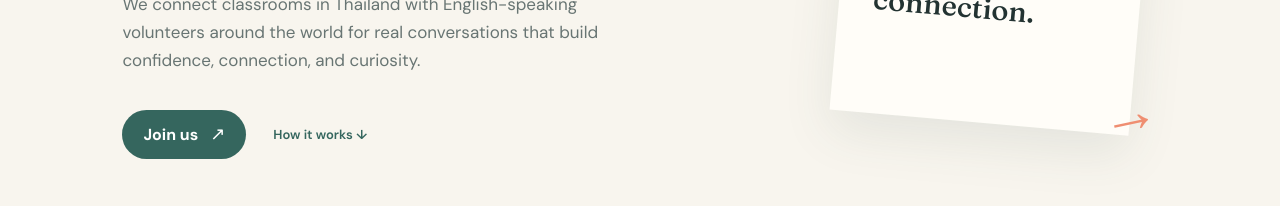
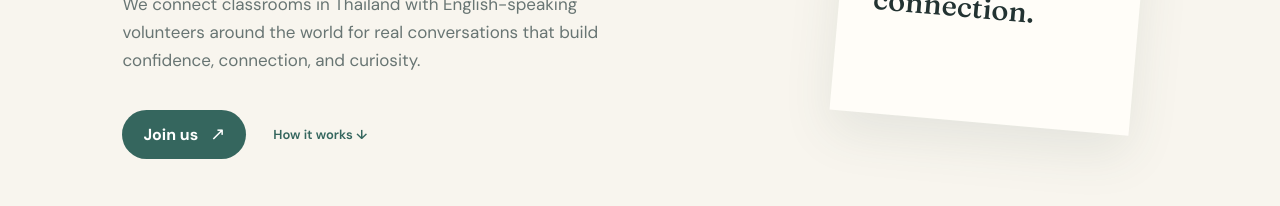
Before and after one commit to MichelleBKelly/beyond-the-lessons, a React (Vite) app in the folder frontend/: page / in a window 1280 px wide. Shown: the part 458-664 px from the top of the page. Built offline with nearby package versions, Linux system fonts and the light colour scheme; no server answers.

Commit message:
rmv arrow

```diff
--- a/frontend/src/App.css
+++ b/frontend/src/App.css
@@ -191,14 +191,6 @@ h1 {
   font-family: "Fraunces", serif;
   font-size: 29px;
   line-height: 1.13;
-}
-.scribble {
-  position: absolute;
-  right: 0;
-  bottom: 17px;
-  color: var(--coral);
-  font-size: 58px;
-  transform: rotate(-12deg);
 }
 .steps {
   display: grid;
--- a/frontend/src/features/landing/Landing.tsx
+++ b/frontend/src/features/landing/Landing.tsx
@@ -46,7 +46,6 @@ export function Landing() {
           <div className="art-card art-card-front">
             <p>{t("landing.conversationMessage")}</p>
           </div>
-          <span className="scribble">→</span>
         </div>
       </section>
 
```
